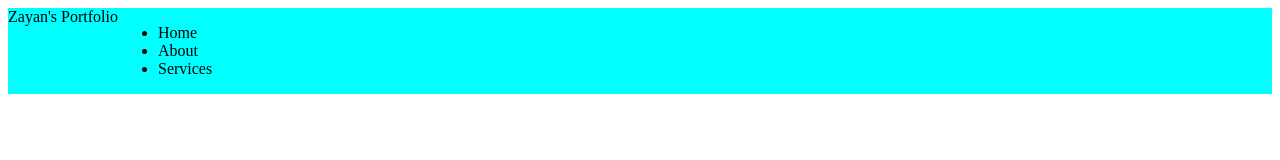
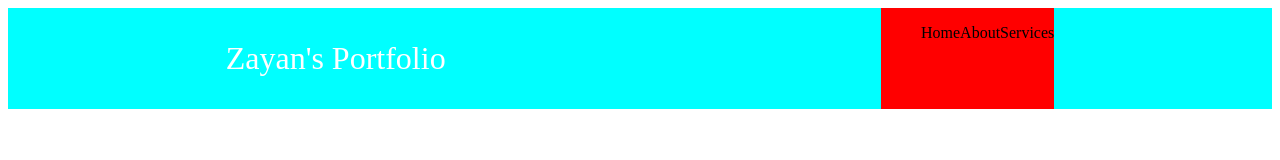
Before and after one commit to zayansheikh/My-Resume2, a plain HTML site: page index.html in a window 1280 px wide. Drawn offline with Linux system fonts and the light colour scheme.

Commit message:
css added

```diff
--- a/index.html
+++ b/index.html
@@ -10,7 +10,7 @@
 <body>
     <header>
         <nav>
-            <div id="logo">Zayan's Portfolio</div>
+            <div id="logo"><p>Zayan's Portfolio</p></div>
             <div id="navbar">
                 <ul>
                     <li>Home</li>
--- a/style.css
+++ b/style.css
@@ -3,10 +3,19 @@ header{
 }
 nav{
     display: flex;
+    justify-content: space-around;
 }
-nav .logo{
-    background-color: blue;
+nav #logo p{
+    font-size: 2rem;
+    color:white;
+
 }
-nav .navbar{
+nav #navbar{
     background-color: red;
 }
+nav #navbar ul{
+    display: flex;
+}
+nav #navbar ul li{
+    list-style: none;
+}
```
